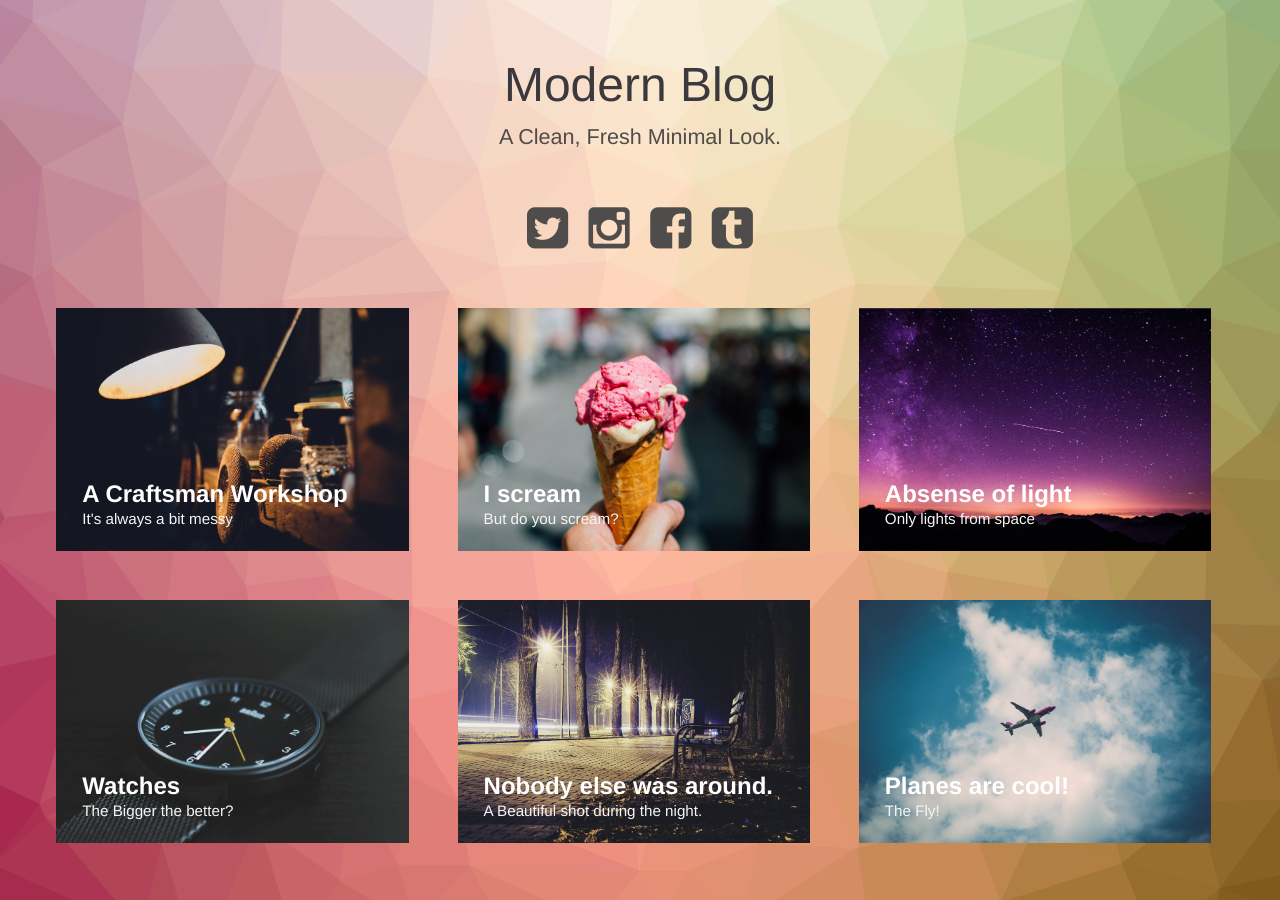
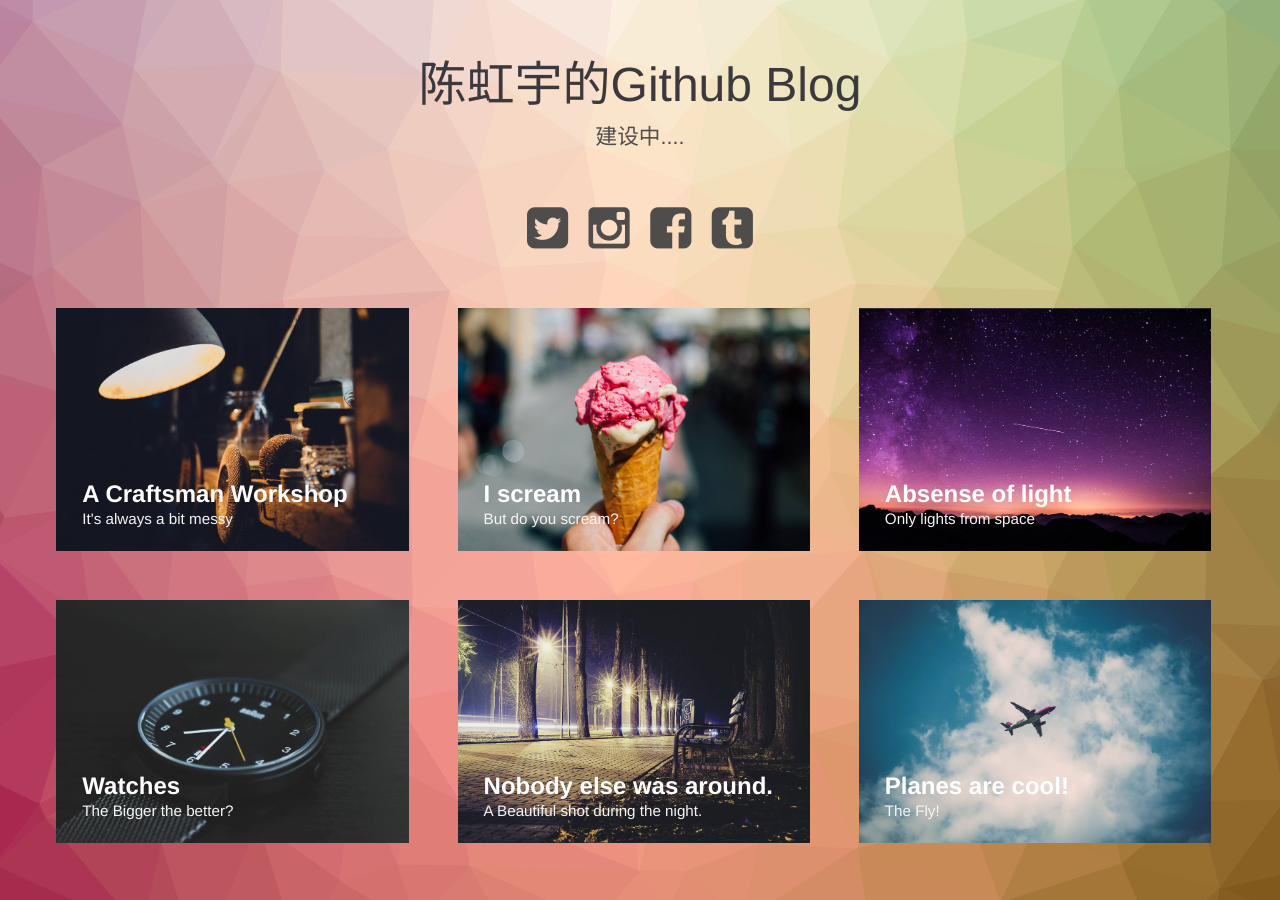
Before and after one commit to chylfyyz/chylfyyz.github.io, a Jekyll site: the page built from index.html, in a window 1280 px wide. Built offline with Jekyll 4.4.1, drawn with Linux system fonts in a browser that asks for light colours.

Commit message:
17052379
更改主页面

```diff
--- a/index.html
+++ b/index.html
@@ -28,7 +28,7 @@ layout: compress
 <body class="body">
 <div class="container">
     <header class="header">
-        <h1>Modern Blog<span>A Clean, Fresh Minimal Look.</span></h1>
+        <h1>陈虹宇的Github Blog<span>建设中....</span></h1>
         <nav class="links">
             <a href="#"><i class="fa fa-twitter-square fa-3x"></i></a>
             <a href="#"><i class="fa fa-instagram fa-3x"></i></a>
```
